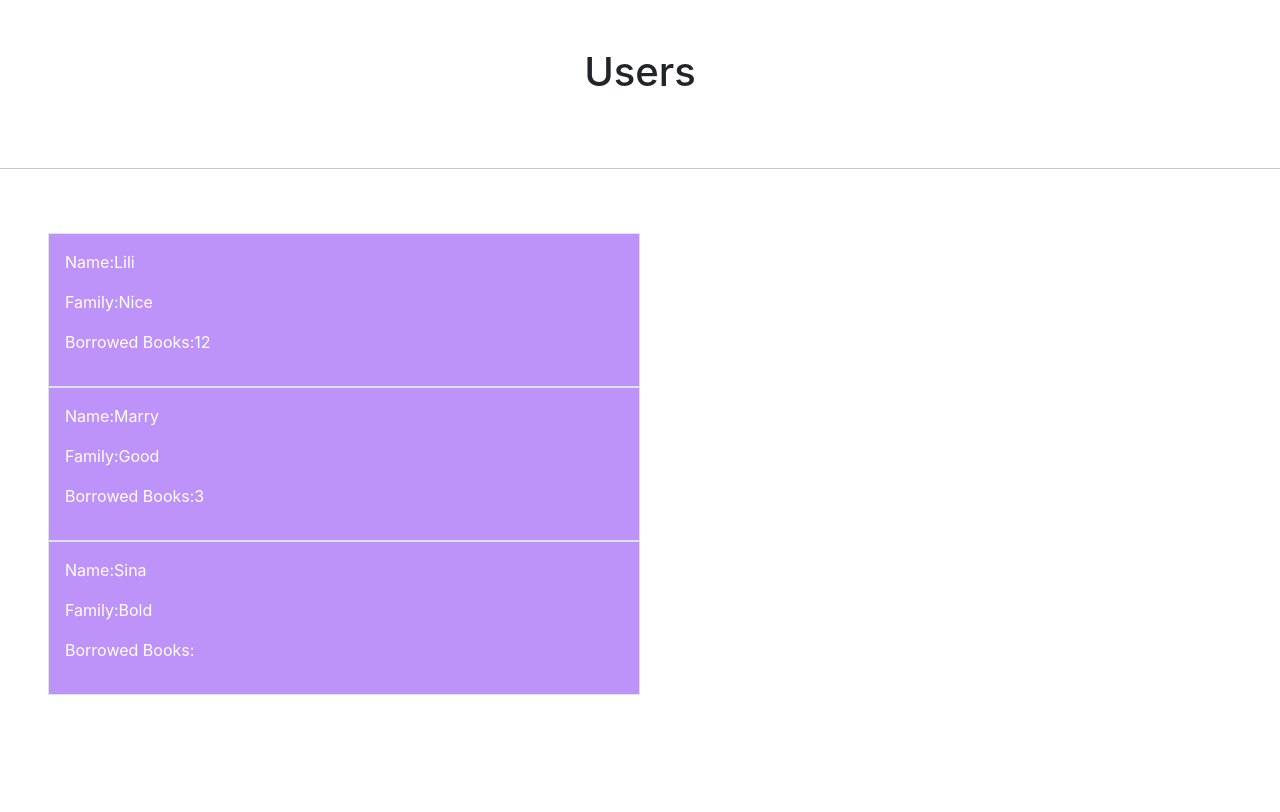
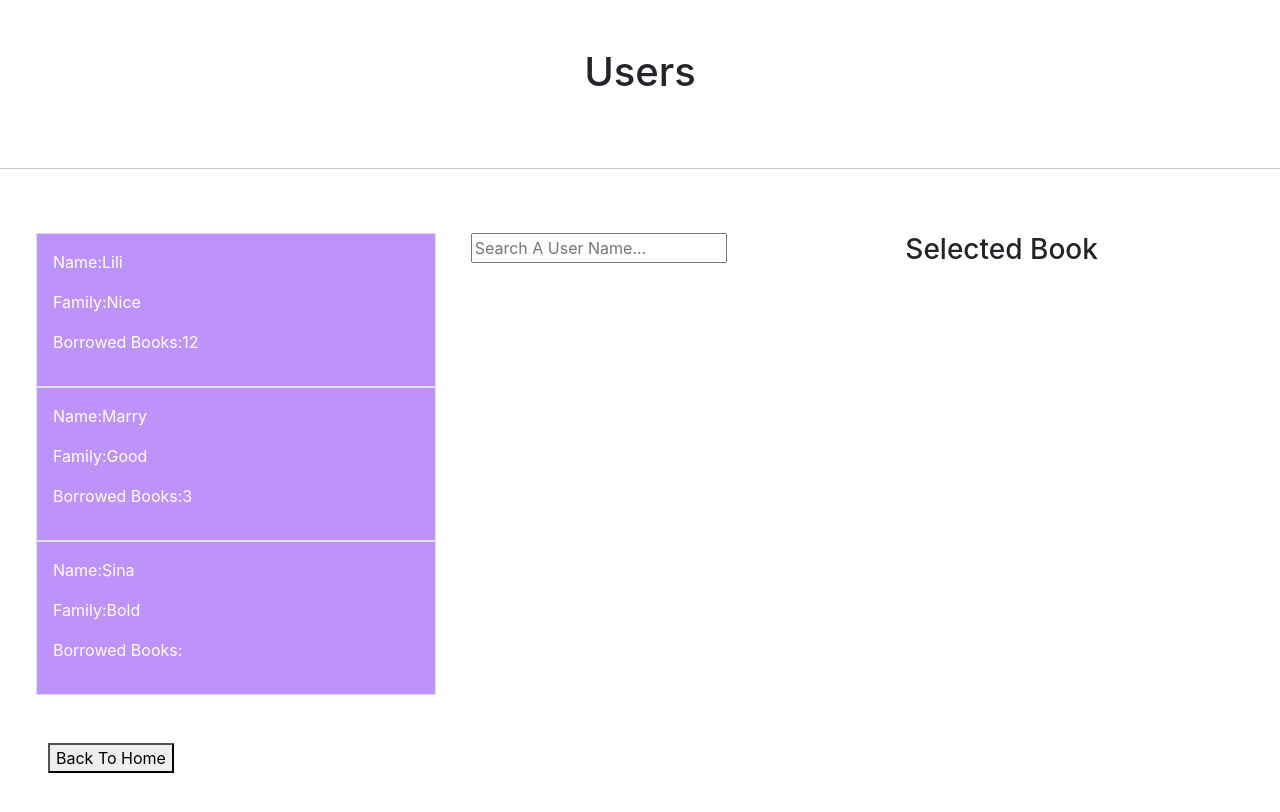
Before and after one commit to farashaeian/react-my-library, a React (Create React App) app: page /users in a window 1280 px wide. Shown: the top 812 px of the page. Built offline with nearby package versions, Linux system fonts and the light colour scheme; data requests are answered from the project's data file.

Commit message:
add searchbar in the Users component

```diff
--- a/src/components/Books.jsx
+++ b/src/components/Books.jsx
@@ -1,5 +1,6 @@
 import React, { useState } from 'react';
 import Book from "./Book";
+import Footer from './Footer';
 import { getBooks } from '../data/data';
 
 const Books = () => {
@@ -60,7 +61,7 @@ const Books = () => {
                     {/* Search bar */}
                     <input
                         type="text"
-                        placeholder="Search for a book..."
+                        placeholder="Search A Book Name..."
                         value={searchTerm}
                         onChange={handleSearch}
                     />
@@ -81,6 +82,7 @@ const Books = () => {
                     )}
                 </div>
             </div>
+            <Footer />
         </>
     );
 }
--- /dev/null
+++ b/src/components/Footer.jsx
@@ -0,0 +1,18 @@
+import { useNavigate } from "react-router-dom";
+
+const Footer = () => {
+    let navigate = useNavigate();
+
+    function handleClick() {
+        navigate("/");
+    }
+    return (
+        <>
+            <div className="px-5 pb-5">
+                <button type="button" onClick={handleClick}>Back To Home</button>
+            </div>
+        </>
+    );
+}
+
+export default Footer;
--- a/src/components/User.jsx
+++ b/src/components/User.jsx
@@ -3,7 +3,7 @@ import { Purple } from "../helpers/colors";
 const User = ({user}) => {
     return (
         <>
-            <div className="col-6 p-3 border border-radius-5" style={{ background: Purple, color: "white" }}>
+            <div className="p-3 border border-radius-5" style={{ background: Purple, color: "white", width:"400px" }}>
                 <p>Name:{user.Name}</p>
                 <p>Family:{user.Family}</p>
                 <p>Borrowed Books:{user.BorroewdBooks}</p>
--- a/src/components/Users.jsx
+++ b/src/components/Users.jsx
@@ -1,15 +1,18 @@
 import User from "./User";
 import { useState, useEffect } from "react";
 import axios from "axios";
+import Footer from "./Footer";
 
 const Users = () => {
 
     const [users, setUsers] = useState([]);
+    const [searchTerm, setSearchTerm] = useState("");
+    const [selectedUser, setSelectedUser] = useState(null);
 
     useEffect(() => {
         const fetchData = async () => {
             try {
-          const {data: usersData} = await axios.get(
+                const { data: usersData } = await axios.get(
                     "http://localhost:9000/users"
                 );
                 setUsers(usersData);
@@ -21,15 +24,52 @@ const Users = () => {
         fetchData();
     }, [])
 
+    const handleSearch = (event) => {
+        setSearchTerm(event.target.value)
+    }
+
+    const filteredUsers = users.filter((user) =>
+        searchTerm !== '' && user.Name.toLowerCase().includes(searchTerm.toLowerCase()));
+
+    const showUser = (user) => {
+        setSelectedUser(user);
+    }
+
     return (
         <>
             <div className="row">
                 <h1 className="text-center p-5">Users</h1>
             </div>
             <hr />
-            <div className="p-5">
-                {users.map((item, index) => <User key={item.id} user={item} />)}
+            <div className="row">
+                <div className="p-5 col-4">
+                    {users.map((item, index) => <span onClick={() => showUser(item)}><User key={item.id} user={item} /></span>)}
                 </div>
+                <div className="p-5 col-4">
+                    <input
+                        type="text"
+                        placeholder="Search A User Name..."
+                        value={searchTerm}
+                        onChange={handleSearch}
+                    />
+                    {searchTerm !== '' && (<>
+                        {filteredUsers.length > 0 ? (
+                            filteredUsers.map((item, index) => (
+                                <p key={index} onClick={() => showUser(item)}>
+                                    {item.Name}{" "}{item.Family}
+                                </p>
+                            ))
+                        ) : (
+                            <p>No matching books found</p>
+                        )}
+                    </>)}
+                </div>
+                <div className="p-5 col-4">
+                    <h3>Selected Book</h3>
+                    {selectedUser && (<User user={selectedUser} />)}
+                </div>
+            </div>
+            <Footer />
         </>
     );
 }
--- a/src/components/index.jsx
+++ b/src/components/index.jsx
@@ -4,3 +4,4 @@ export {default as SearchBar} from "./SearchBar";
 export {default as Books} from "./Books";
 export {default as User} from "./User";
 export {default as Users} from "./Users";
+export {default as Footer} from "./Footer";
```
Lines whose indentation alone changed are shown as unchanged.
